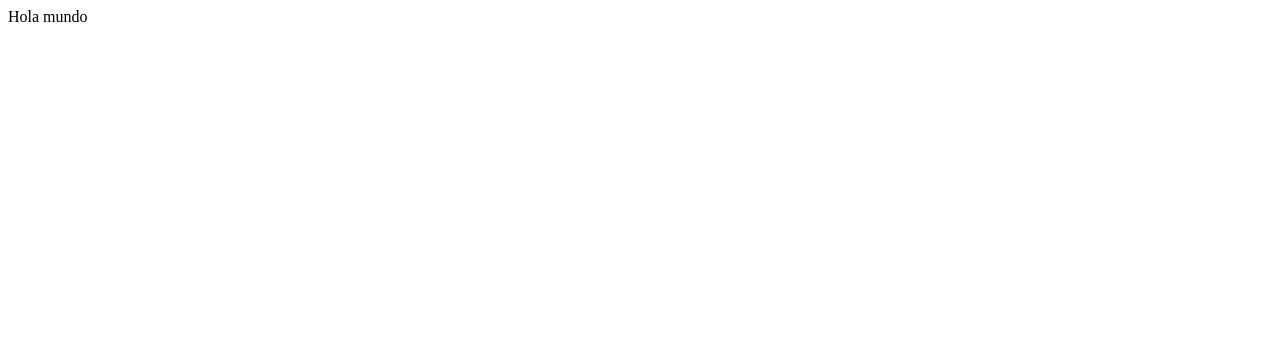
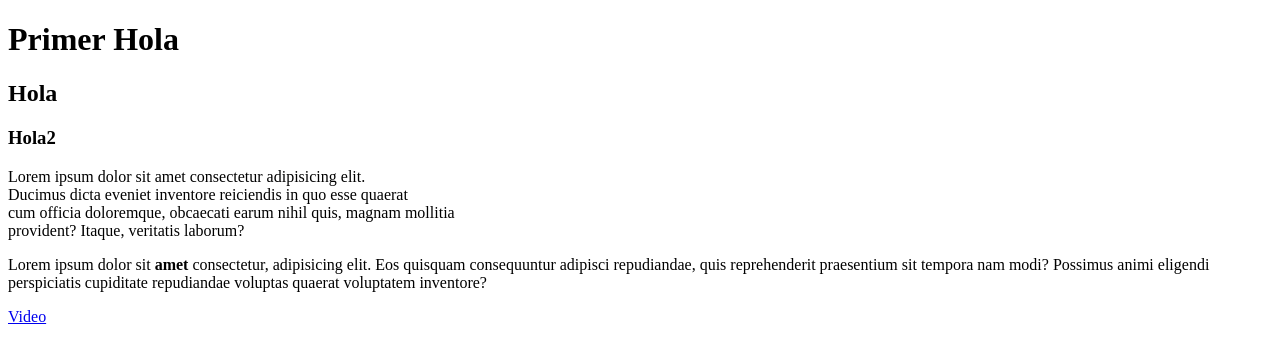
Before and after one commit to bryanpalmaec/primerhola, a plain HTML site: page index.html in a window 1280 px wide. Drawn offline with Linux system fonts and the light colour scheme.

Commit message:
Segundo Commit de HTML

```diff
--- a/index.html
+++ b/index.html
@@ -1,8 +1,24 @@
-<html>
+<!DOCTYPE html>
+<html lang="en">
 <head>
-<title>Mi primera pagina</title>
+    <meta charset="UTF-8">
+    <meta name="viewport" content="width=device-width, initial-scale=1.0">
+    <title>Document</title>
 </head>
 <body>
-Hola mundo
+    <h1>Primer Hola</h1>
+    <h2>Hola</h2>
+    <h3>Hola2</h3>
+    Lorem ipsum dolor sit amet consectetur adipisicing elit. <br>
+    Ducimus dicta eveniet inventore reiciendis in quo esse quaerat <br>
+    cum officia doloremque, obcaecati earum nihil quis, magnam mollitia <br>
+    provident? Itaque, veritatis laborum? <br>
+    <p>
+        Lorem ipsum dolor sit  <strong>amet</strong> consectetur, adipisicing elit.
+        Eos quisquam consequuntur adipisci repudiandae, quis reprehenderit
+        praesentium sit tempora nam modi? Possimus animi eligendi perspiciatis
+        cupiditate repudiandae voluptas quaerat voluptatem inventore?
+    </p>
+    <a href="https://www.youtube.com/watch?v=WRz2MxhAdJo" target="_blank">Video</a>
 </body>
 </html>
```
